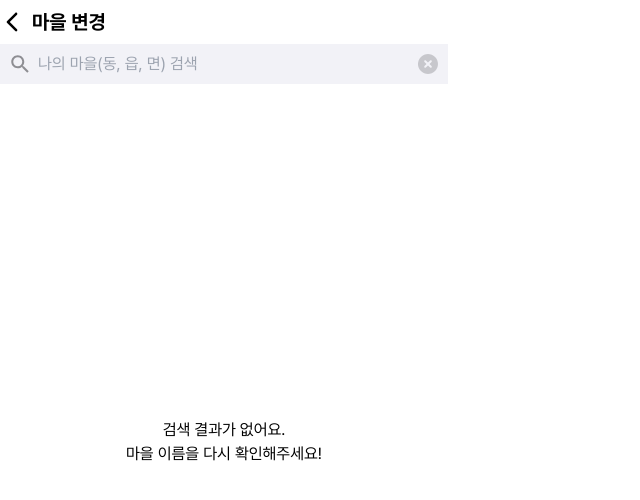
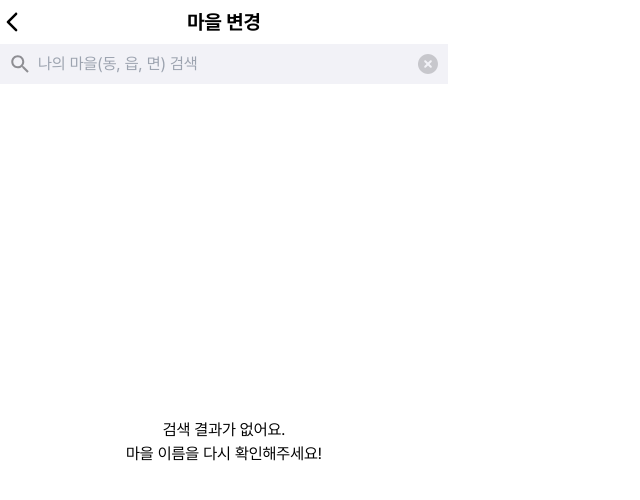
Before and after one commit to EUM-kmu/EUM-Web, a React (Vite) app: page /search in a window 1280 px wide. Shown: the top 500 px of the page, without its empty margins (0-640 px from the left). Built offline with nearby package versions, Linux system fonts and the light colour scheme.

Commit message:
feat: `BackButton`의 text 중앙 정렬을 위하여 별도 컴포넌트 분리

```diff
--- a/src/pages/Search/index.jsx
+++ b/src/pages/Search/index.jsx
@@ -1,9 +1,31 @@
 import searchIcon from "../../assets/search_icon.svg";
 import removeIcon from "../../assets/remove_icon.svg";
 import { useState } from "react";
-import BackButton from "../../components/BackButton";
 import seoulDistrictsData from "../../data/seoulDistrictsData.json";
 import { useNavigate } from "react-router-dom";
+import arrow from "../../assets/left_arrow.svg";
+
+// eslint-disable-next-line react/prop-types
+const SearchBackButton = ({ text }) => {
+  const navigate = useNavigate();
+  return (
+    <div className="sticky top-0">
+      <div className="flex justify-between items-center py-2">
+        <div className="w-6 h-6 flex justify-center items-center">
+          <img
+            className="cursor-pointer"
+            src={arrow}
+            onClick={() => {
+              navigate(-1); // 뒤로 가기
+            }}
+          />
+        </div>
+        <p className="text-xl font-bold">{text}</p>
+        <div className="w-6" />
+      </div>
+    </div>
+  );
+};
 
 const SearchPage = () => {
   const navigate = useNavigate();
@@ -48,7 +70,7 @@ const SearchPage = () => {
 
   return (
     <div className="flex flex-col h-screen">
-      <BackButton text="마을 변경" />
+      <SearchBackButton text="마을 변경" />
       <div className="flex p-2 w-full bg-[#f2f2f7] gap-[6px] items-center">
         <img src={searchIcon} />
         <input
```
